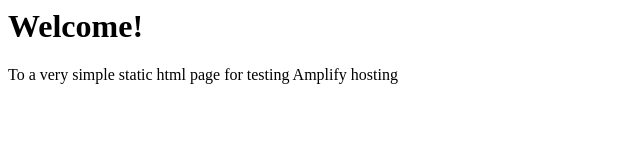
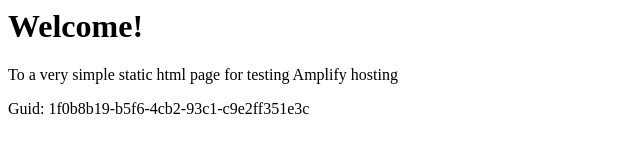
Before and after one commit to aws-aemilia-lhr/Github-PR-Commit-Integration-Test-DoNotTouch-GithubWebhookPreviewCanaryTest-v1-prod-eu-west-2, a website: page src/index.html in a window 1280 px wide. Shown: the whole page, without its empty margins (0-640 px from the left). Drawn offline with Linux system fonts and the light colour scheme.

Commit message:
commit from integ tests

```diff
--- a/src/index.html
+++ b/src/index.html
@@ -1,3 +1,5 @@
+
+
 <html lang="en">
 
 <head>
@@ -10,6 +12,6 @@
 <body>
     <h1>Welcome!</h1>
     <p>To a very simple static html page for testing Amplify hosting</p>
-</body>
+    <p>Guid: 1f0b8b19-b5f6-4cb2-93c1-c9e2ff351e3c</p></body>
 
 </html>
```
